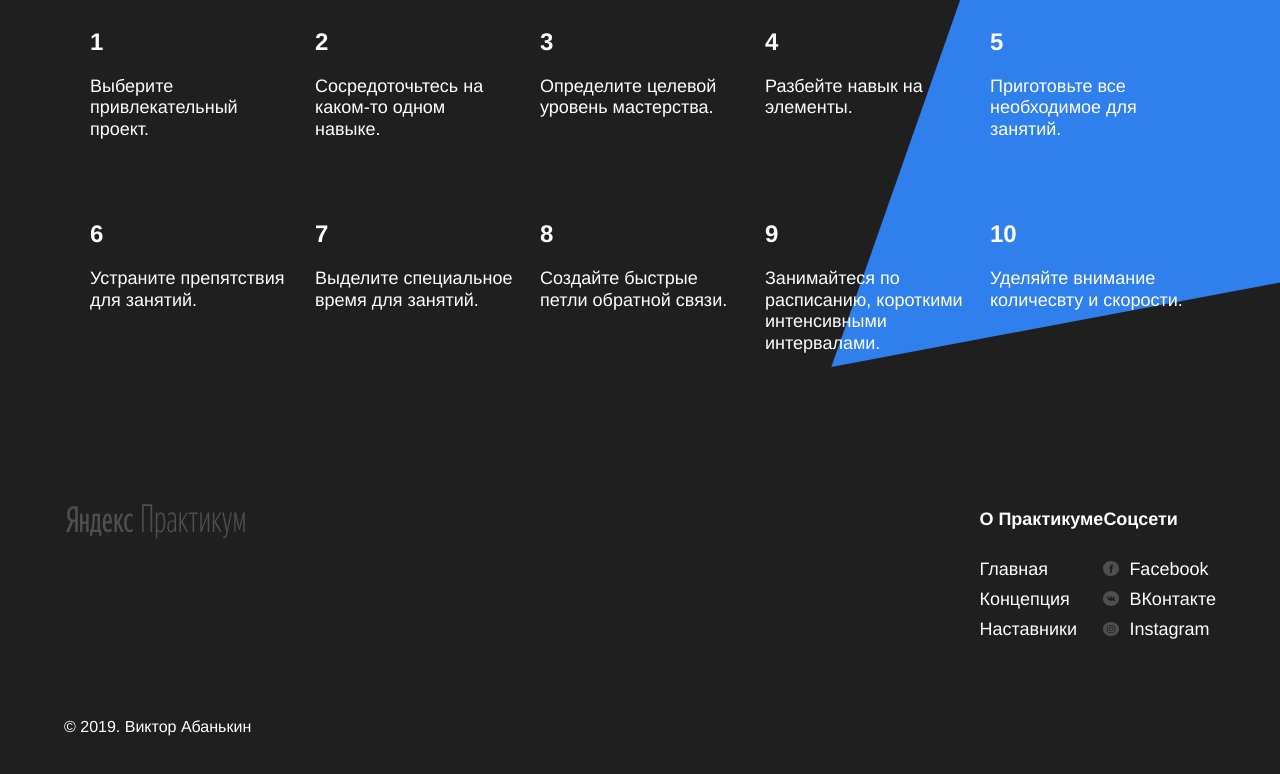
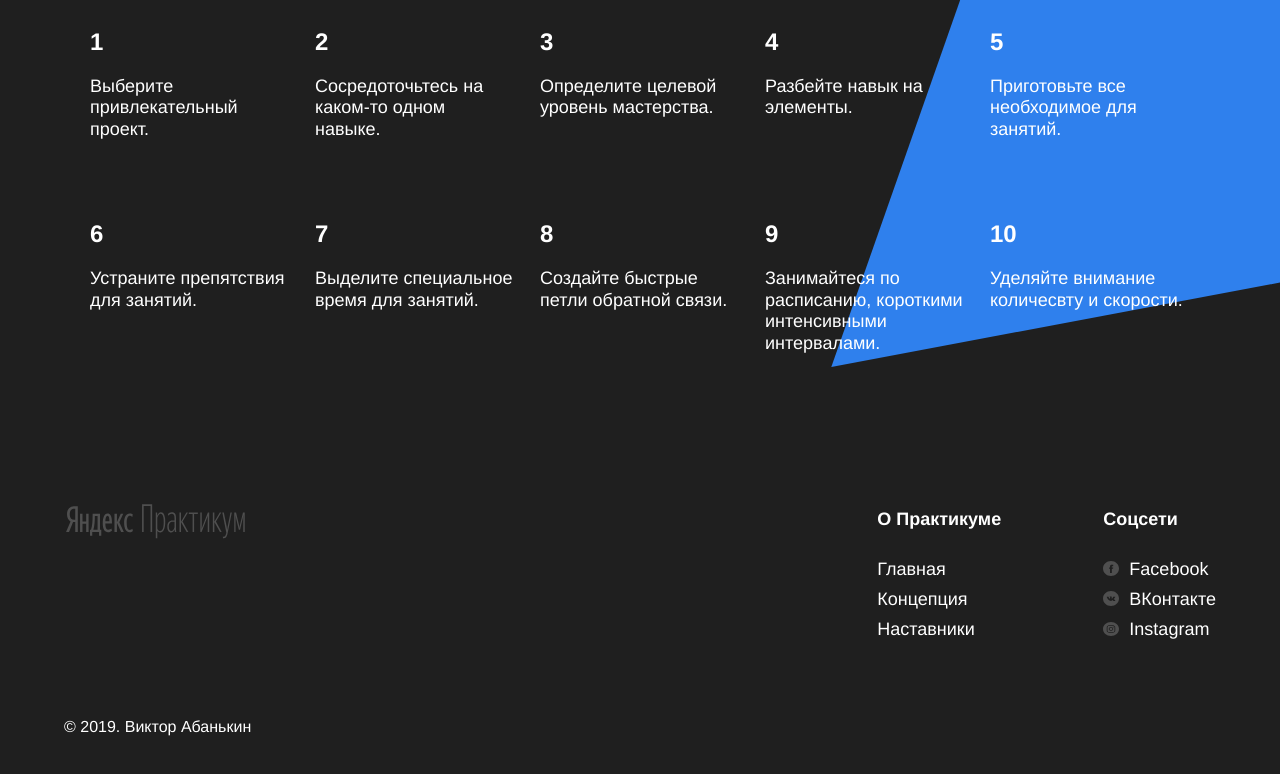
Before and after one commit to Stas-Makarov/how-to-learn, a plain HTML site: page index.html in a window 1280 px wide. Shown: the part 3162-3936 px from the top of the page. Drawn offline with Linux system fonts and the light colour scheme.

Commit message:
add review remarks

```diff
--- a/index.html
+++ b/index.html
@@ -124,13 +124,10 @@
     </main>
     <footer class="footer">
       <div class="footer__columns">
-        <div class="footer__column">
         <div class="footer__column footer__column_content_copyright">
           <img class="logo logo_place_footer" src="./images/logo_place_footer.svg" alt="логотип">
           <p class="footer__author">&copy; 2019. Виктор Абанькин</p>
         </div>
-        </div>
-        <div class="footer__column">
         <nav class="footer__column footer__column_content_info">
           <h3 class="footer__column-heading">О Практикуме</h3>
           <ul class="footer__column-links">
@@ -145,7 +142,7 @@
             </li>
           </ul>
         </nav>
-          <nav class="footer__column_content_social">
+        <nav class="footer__column footer__column_content_social">
           <h3 class="footer__column-heading">Соцсети</h3>
           <ul class="footer__column-links">
             <li>
@@ -159,7 +156,7 @@
             </li>
           </ul>
         </nav>
-        </div>
+
       </div>
     </footer>
   </div>
```
Lines whose indentation alone changed are shown as unchanged.
